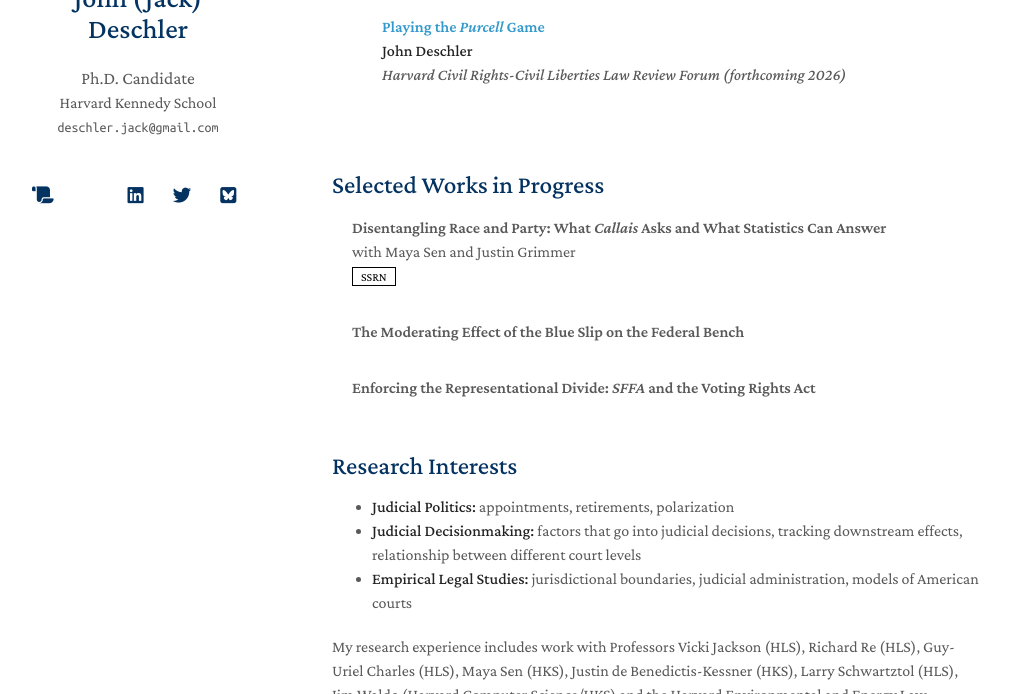
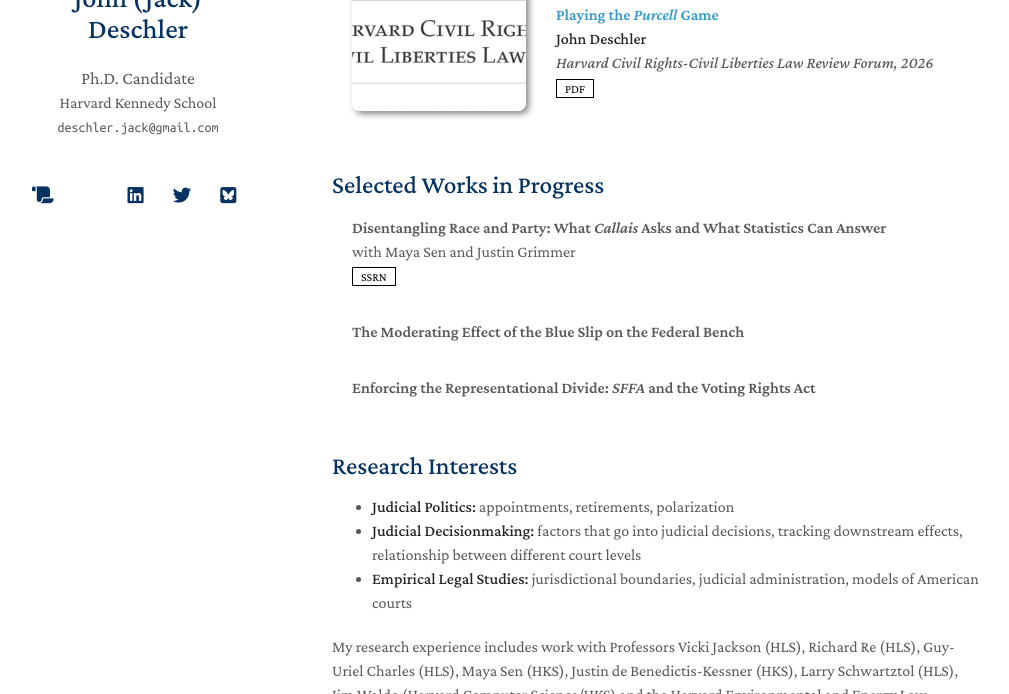
Before and after one commit to jdeschler/jdeschler.github.io, a Jekyll site: the page built from index.md, in a window 1280 px wide and 900 px high, scrolled down 392 px, cut to the strip 206-900 px from the top of the window. Shown: the whole strip, without its empty margins (138-1147 px from the left). Built offline with Jekyll 4.4.1, drawn with Linux system fonts in a browser that asks for light colours; nearby versions of some CDN libraries; a style sheet for code colours, icons or effects is not loaded; our own code applies the rules of GitHub Pages for plain Markdown files.

Commit message:
add purcell pdf

```diff
--- a/_data/publications.yml
+++ b/_data/publications.yml
@@ -7,7 +7,9 @@
 
   - title: "Playing the <em>Purcell</em> Game"
     authors: <strong>John Deschler</strong>
-    conference: Harvard Civil Rights-Civil Liberties Law Review Forum (forthcoming 2026)
+    conference: Harvard Civil Rights-Civil Liberties Law Review Forum, 2026
+    pdf: https://journals.law.harvard.edu/crcl/wp-content/uploads/sites/80/2026/08/Playing-the-Purcell-Game.pdf
+    image: ./assets/img/crcl-logo.png
 
 workingpapers:
   - title: "Disentangling Race and Party: What <em>Callais</em> Asks and What Statistics Can Answer"
```
Also changed, not shown: assets/img/crcl-logo.png (added).
